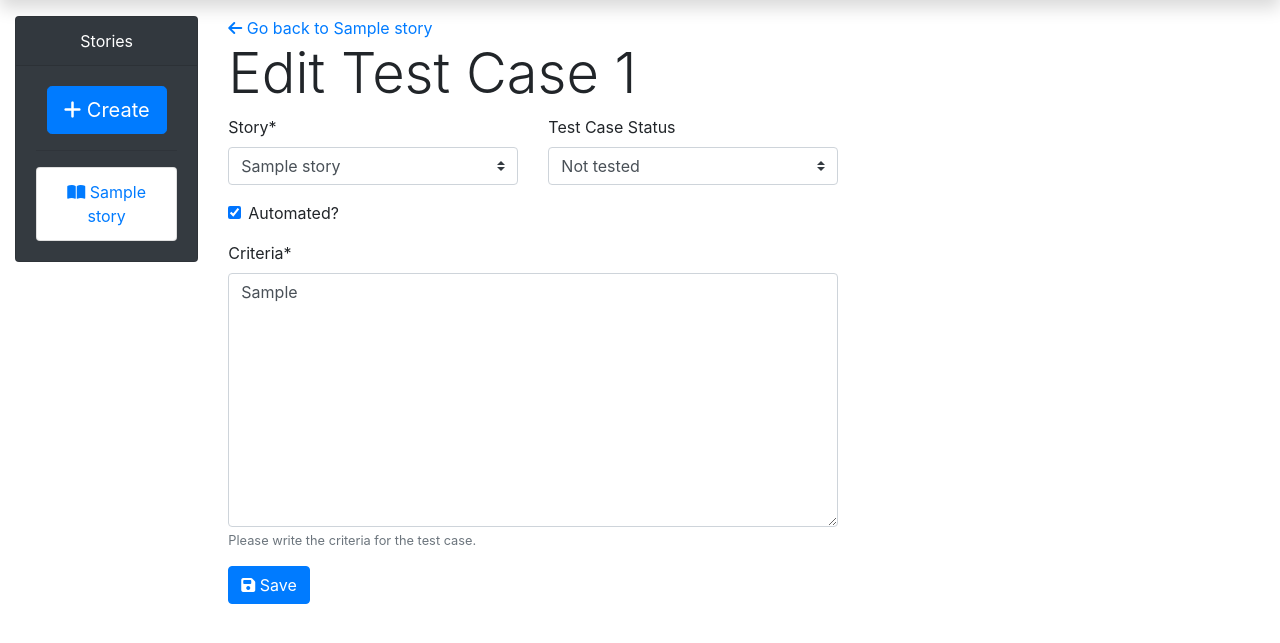
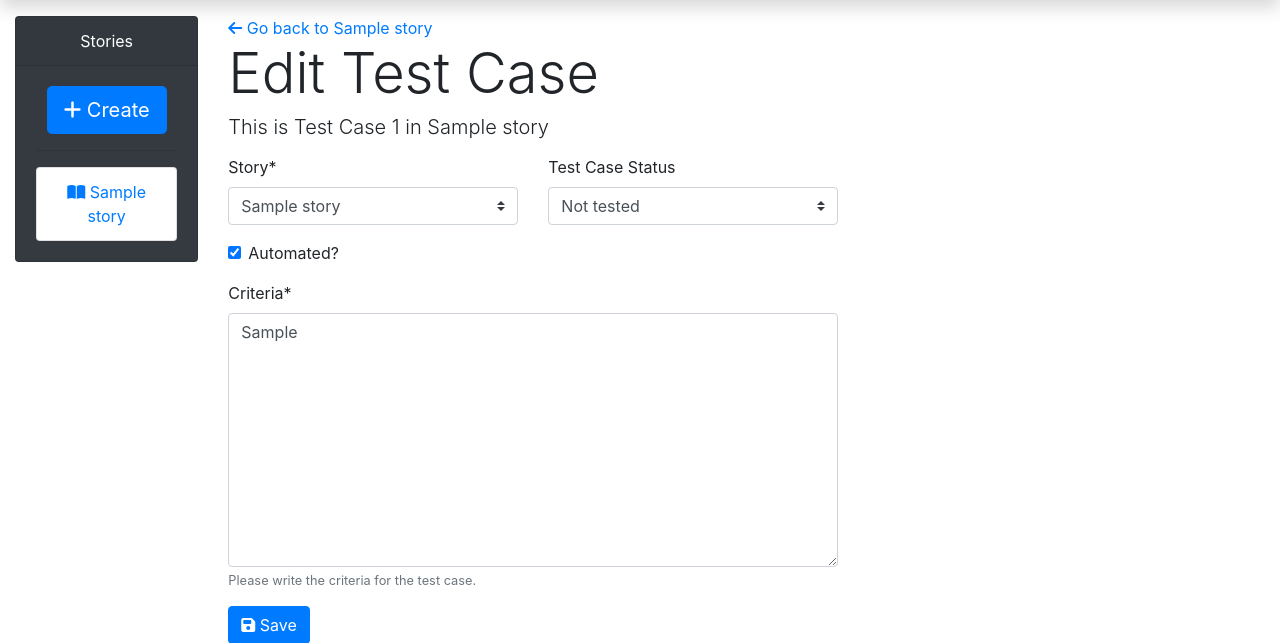
Before and after one commit to abuck351/kewayy-django, a Django app: page /test_case/1/edit/ in a window 1280 px wide. Shown: the part 56-699 px from the top of the page. Run offline with Django 3.2, Linux system fonts and the light colour scheme; tables that the repository leaves empty hold one stand-in row (values such as "Sample post"); some libraries are stand-ins or nearby versions.

Commit message:
Adds description on test case edit page

```diff
--- a/kewayy_project/kewayy_app/templatetags/kewayy_template_tags.py
+++ b/kewayy_project/kewayy_app/templatetags/kewayy_template_tags.py
@@ -11,8 +11,8 @@ def show_story_sidebar(current_story=None):
 
 
 @register.inclusion_tag('kewayy_app/test_case.html')
-def show_test_case(test_case, index: int):
-    return {'test_case': test_case, 'index': index}
+def show_test_case(test_case):
+    return {'test_case': test_case}
 
 
 @register.inclusion_tag('kewayy_app/select.html')
--- a/kewayy_project/templates/kewayy_app/edit_test_case.html
+++ b/kewayy_project/templates/kewayy_app/edit_test_case.html
@@ -14,7 +14,8 @@
             <a href="{% url 'kewayy_app:show_story' test_case.story.slug %}#testcase{{ test_case.position }}">
                 <i class="fas fa-arrow-left"></i> Go back to {{ test_case.story }}
             </a>
-            <h1 class="display-4">Edit Test Case {{ test_case.pk }}</h1>
+            <h1 class="display-4">Edit Test Case</h1>
+            <h2 class="lead mb-3">This is Test Case {{ test_case.position }} in {{ test_case.story }}</h2>
 
             <form role="form" method="POST" action=".">
                 {% csrf_token %}
--- a/kewayy_project/templates/kewayy_app/show_story.html
+++ b/kewayy_project/templates/kewayy_app/show_story.html
@@ -92,7 +92,7 @@
             </div>
 
             {% for test_case in test_cases %}
-                {% show_test_case test_case forloop.counter %}
+                {% show_test_case test_case %}
             {% empty %}
                 <p>There are no Test Cases yet...</p>
             {% endfor %}
--- a/kewayy_project/templates/kewayy_app/test_case.html
+++ b/kewayy_project/templates/kewayy_app/test_case.html
@@ -9,7 +9,7 @@
                 </button>
                 <div class="dropdown-menu" aria-labelledby="testcaseDropdown{{ test_case.position }}">
                     <!--Dropdown Header-->
-                    <h6 class="dropdown-header">Test Case {{ index }}</h6>
+                    <h6 class="dropdown-header">Test Case {{ test_case.position }}</h6>
 
                     <!--Edit Button-->
                     <a class="dropdown-item" href="{% url 'kewayy_app:edit_test_case' test_case.pk %}">
```
